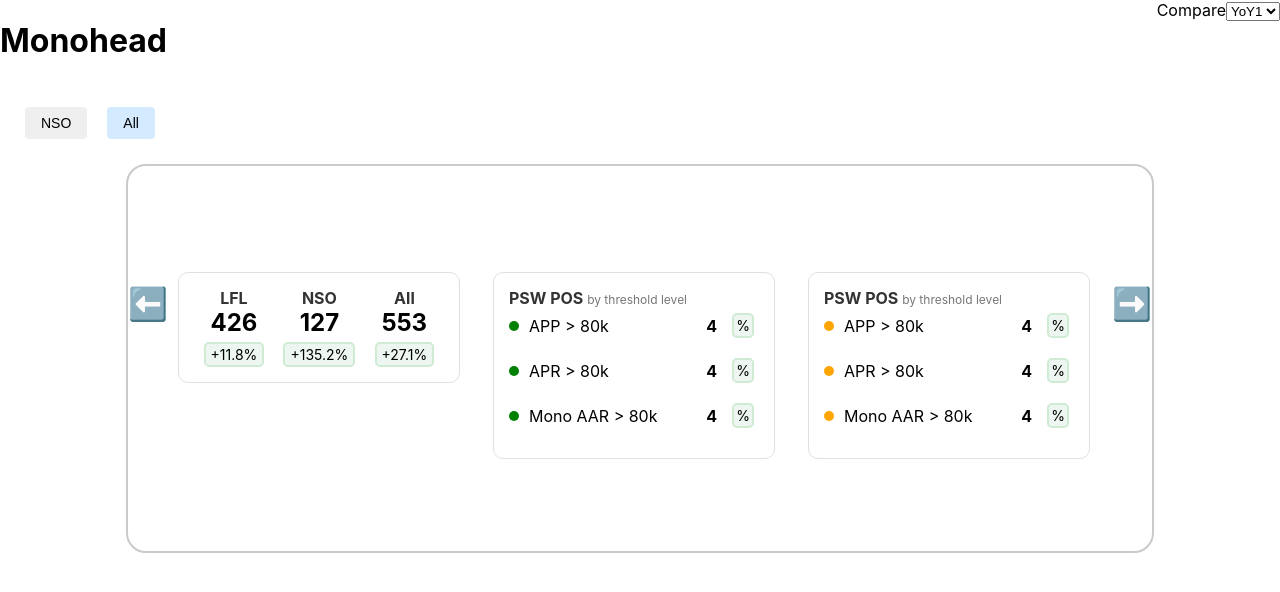
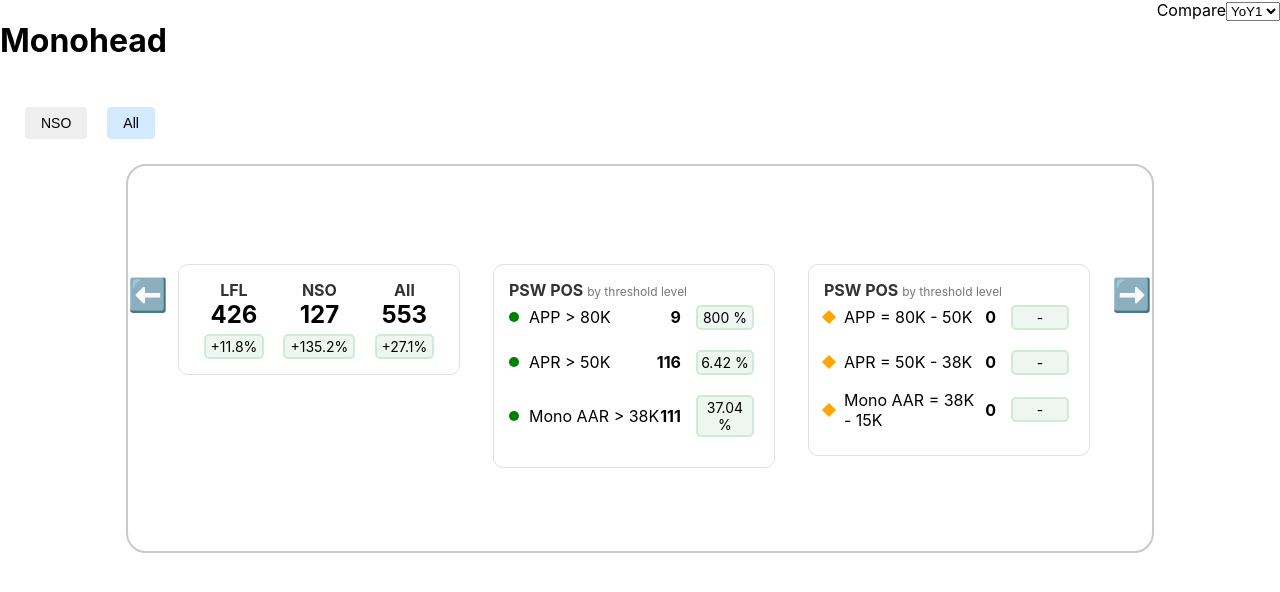
Before and after one commit to Dhanushsingamala/Doiddetask-AppleCaurosel, a React (Create React App) app: page / in a window 1280 px wide. Both pictures are taken after a click on the button "All". Shown: the top 592 px of the page. Built offline with nearby package versions, Linux system fonts and the light colour scheme.

Commit message:
improved allcards

```diff
--- a/package.json
+++ b/package.json
@@ -6,6 +6,7 @@
     "@testing-library/jest-dom": "^5.17.0",
     "@testing-library/react": "^13.4.0",
     "@testing-library/user-event": "^13.5.0",
+    "lodash": "^4.17.21",
     "react": "^18.3.1",
     "react-dom": "^18.3.1",
     "react-scripts": "5.0.1",
--- a/src/components/AllCard.js
+++ b/src/components/AllCard.js
@@ -27,7 +27,11 @@ const AllCard = ({ dropDown }) => {
       const colorData = { color: color, programs: [] };
 
       data.forEach((program) => {
-        const programData = { Program_Name: program.Program_Name };
+        const programData = {
+          Program_Name: program.Program_Name,
+          Best_Threshold_PSW: program.Best_Threshold_PSW,
+          Better_Threshold_PSW: program.Better_Threshold_PSW,
+        };
 
         periods.forEach((period) => {
           programData[`${period}_${color}_POS_Cnt`] =
@@ -42,7 +46,7 @@ const AllCard = ({ dropDown }) => {
   }
 
   const transformedData = transformDataByColor(allCardData);
-  console.log(JSON.stringify(transformedData, null, 2));
+  // console.log(JSON.stringify(transformedData, null, 2));
 
   return (
     <div className="parent">
--- a/src/components/AllCards.js
+++ b/src/components/AllCards.js
@@ -1,32 +1,58 @@
 import React from "react";
+import { round } from "lodash";
 
 const AllCards = ({ allCardData, color, dropDown }) => {
-  const temp = (color, name) => {
-    if (color === "green") {
-      const data = allCardData.find((item) => item.Program_Name === name);
+  const temp = (color, data) => {
+    if (color === "Green") {
       let value = (
         ((data.CY_Green_POS_Cnt - data.PY_Green_POS_Cnt) /
           data.PY_Green_POS_Cnt) *
         100
       ).toFixed(2);
-      return value;
+      return `${round(value, 2)} %`;
     }
-    if (color === "amber") {
-      const data = allCardData.find((item) => item.Program_Name === name);
+    if (color === "Amber") {
       let value = (
         ((data.CY_Amber_POS_Cnt - data.PY_Amber_POS_Cnt) /
           data.PY_Amber_POS_Cnt) *
         100
       ).toFixed(2);
-      return value;
+      if (value === "NaN" || value === Infinity) return "-";
+      return `${round(value, 2)} %`;
     }
-    if (color === "red") {
-      const data = allCardData.find((item) => item.Program_Name === name);
+    if (color === "Red") {
       let value = (
         ((data.CY_Red_POS_Cnt - data.PY_Red_POS_Cnt) / data.PY_Red_POS_Cnt) *
         100
       ).toFixed(2);
-      return value;
+      if (value === "NaN" || value === Infinity) return "-";
+      return `${round(value, 2)} %`;
+    }
+  };
+
+  const getLabel = (name, high, low) => {
+    switch (color) {
+      case "Green":
+        return `${name} > ${high / 1000}K`;
+      case "Amber":
+        return `${name} = ${high / 1000}K - ${low / 1000}K `;
+      case "Red":
+        return `${name} < ${low / 1000}K`;
+      default:
+        return "";
+    }
+  };
+
+  const getThresholdValue = (item) => {
+    switch (color) {
+      case "Green":
+        return `${item.CY_Green_POS_Cnt}`;
+      case "Amber":
+        return `${item.CY_Amber_POS_Cnt}`;
+      case "Red":
+        return `${item.CY_Red_POS_Cnt}`;
+      default:
+        return "";
     }
   };
 
@@ -40,11 +66,16 @@ const AllCards = ({ allCardData, color, dropDown }) => {
           <div className="threshold-item" key={idx}>
             <span className={`indicator ${color}`}></span>
             <span className="threshold-label">
-              {item.Program_Name} &gt; 80k
+              {getLabel(
+                item.Program_Name,
+                item.Best_Threshold_PSW,
+                item.Better_Threshold_PSW
+              )}
+              {/* {item.Program_Name} &gt; 80k */}
             </span>
-            <span className="threshold-value">4</span>
+            <span className="threshold-value">{getThresholdValue(item)}</span>
             <span className="threshold-change positive">
-              {temp(color, "APP")}%
+              {temp(color, item)}
             </span>
           </div>
         ))}
--- a/src/components/style.scss
+++ b/src/components/style.scss
@@ -73,17 +73,16 @@
 .indicator {
   height: 10px;
   width: 10px;
-  border-radius: 50%;
   margin-right: 10px;
 }
 
-.green {
-  background-color: green;
-}
+// .green {
+//   background-color: green;
+// }
 
-.red {
-  background-color: red;
-}
+// .red {
+//   background-color: red;
+// }
 
 .threshold-label {
   flex: 1;
@@ -95,6 +94,8 @@
 }
 
 .threshold-change {
+  width: 50px;
+  text-align: center;
   padding: 2px 5px;
   border-radius: 5px;
   font-size: 12px;
@@ -173,14 +174,18 @@
 .Green {
   background-color: green;
   background: green;
+  border-radius: 50%;
 }
 .Amber {
   background-color: orange;
   background: orange;
+  transform: rotate(45deg);
 }
 .Red {
   background-color: red;
   background: red;
+  width: 10px;
+  width: 10px;
 }
 
 .subTitle {
```
Also changed, not shown: 1 other file (tests, documents, lock files or other folders).
